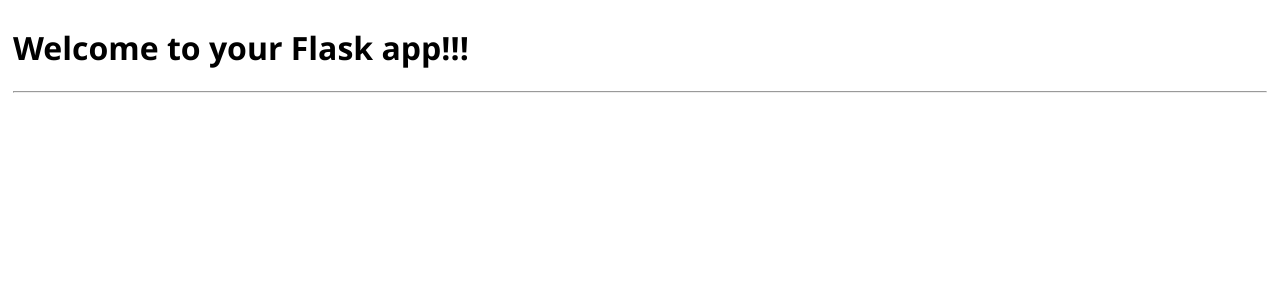
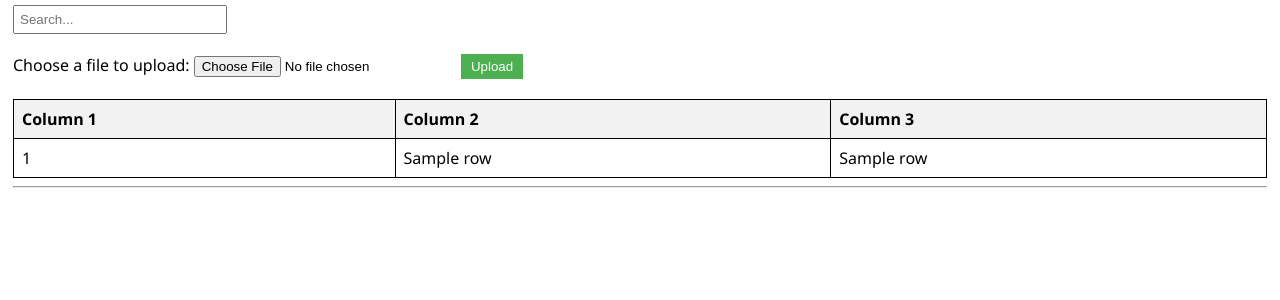
Before and after one commit to akj2003/SamplePython, a Flask app: template templates/home.html in a window 1280 px wide. Shown: the part 47-347 px from the top of the page. Run offline with Flask 3, Linux system fonts and the light colour scheme; the template is opened without the code that fills it: most values are stand-ins (such as "Sample title", 1, 10 or a date in 2020).

Commit message:
updated upload code

```diff
--- a/app.py
+++ b/app.py
@@ -1,13 +1,30 @@
-from flask import Flask, render_template
+from flask import Flask, render_template, request, redirect, url_for, jsonify
+import os
+from db_helper import insert_file_metadata
 
 app = Flask(__name__)
-
+app.config['UPLOAD_FOLDER'] = './uploads'
+app.config['MAX_CONTENT_LENGTH'] = 16 * 1024 * 1024  # 16 MB limit
 
 @app.route("/")
 def home():
     return render_template("home.html")
 
-
 @app.route("/about")
 def about():
     return render_template("about.html")
+
+@app.route('/upload', methods=['GET', 'POST'])
+def upload_file():
+    if request.method == 'POST':
+        if 'file' not in request.files:
+            return "No file part", 400
+        file = request.files['file']
+        if file.filename == '':
+            return "No selected file", 400
+        if file:
+            file.save(os.path.join(app.config['UPLOAD_FOLDER'], file.filename))
+            # Save file metadata to the database
+            insert_file_metadata(file.filename)
+            return "File uploaded successfully", 200
+    return render_template('upload.html')
--- a/requirements.txt
+++ b/requirements.txt
@@ -1 +1,2 @@
 flask
+pyodbc
--- a/templates/about.html
+++ b/templates/about.html
@@ -1,5 +1,7 @@
 {% extends 'base.html' %}
 
+{% block title %} Welcome to your Flask app!!! {% endblock %}
+
 {% block content %}
-    <h1>{% block title %} Welcome to your About page!!! {% endblock %}</h1>
+    <!--<h1>Welcome to your Flask app!!!</h1>-->
 {% endblock %}
--- a/templates/home.html
+++ b/templates/home.html
@@ -1,5 +1,115 @@
+<!-- filepath: /Users/aj/Workspace/Sample_WebApp_Python/SamplePython/templates/home.html -->
 {% extends 'base.html' %}
+<h1>{% block title %} Welcome to your Flask app!!! {% endblock %}</h1>
+{% block content %}
+    <form id="searchForm">
+        <input type="text" id="searchQuery" placeholder="Search..." oninput="filterTable()">
+    </form>
 
-{% block content %}
-    <h1>{% block title %} Welcome to your Flask app!!! {% endblock %}</h1>
+    <form id="uploadForm" method="POST" enctype="multipart/form-data">
+        <label for="file">Choose a file to upload:</label>
+        <input type="file" id="file" name="file" required>
+        <button type="submit">Upload</button>
+    </form>
+    <table id="dataTable">
+        <thead>
+            <tr>
+                <th>Column 1</th>
+                <th>Column 2</th>
+                <th>Column 3</th>
+            </tr>
+        </thead>
+        <tbody>
+            {% for row in data %}
+                <tr>
+                    <td>{{ row[0] }}</td>
+                    <td>{{ row[1] }}</td>
+                    <td>{{ row[2] }}</td>
+                </tr>
+            {% endfor %}
+        </tbody>
+    </table>
+    <script>
+        function filterTable() {
+            const query = document.getElementById('searchQuery').value.toLowerCase();
+            const rows = document.querySelectorAll('#dataTable tbody tr');
+            rows.forEach(row => {
+                const cells = row.querySelectorAll('td');
+                let match = false;
+                cells.forEach(cell => {
+                    if (cell.textContent.toLowerCase().includes(query)) {
+                        match = true;
+                    }
+                });
+                row.style.display = match ? '' : 'none';
+            });
+        }
+        document.getElementById('uploadForm').addEventListener('submit', function(event) {
+            event.preventDefault();
+            const formData = new FormData(this);
+            fetch('/upload', {
+                method: 'POST',
+                body: formData
+            })
+            .then(response => response.json())
+            .then(data => {
+                if (data.success) {
+                    alert('File uploaded successfully!');
+                    location.reload(); // Reload the page to see the updated data
+                } else {
+                    alert('File upload failed.');
+                }
+            })
+            .catch(error => console.error('Error:', error));
+        });
+    </script>
+    <style>
+        #dataTable {
+            width: 100%;
+            border-collapse: collapse;
+        }
+        #dataTable th, #dataTable td {
+            border: 1px solid black;
+            padding: 8px;
+            text-align: left;
+        }
+        #dataTable th {
+            background-color: #f2f2f2;
+        }
+        #searchForm {
+            margin-bottom: 20px;
+        }
+        #uploadForm {
+            margin-bottom: 20px;
+        }
+        #searchQuery {
+            width: 200px;
+            padding: 5px;
+        }
+        #file {
+            margin-right: 10px;
+        }
+        button {
+            padding: 5px 10px;
+            background-color: #4CAF50;
+            color: white;
+            border: none;
+            cursor: pointer;
+        }
+        button:hover {
+            background-color: #45a049;
+        }
+    </style>
+    <script>
+        // Add any additional JavaScript here
+        // For example, you can add event listeners or other functions
+        // to enhance the functionality of your web app.
+        // Example: Adding a click event to the table rows
+        const rows = document.querySelectorAll('#dataTable tbody tr');
+        rows.forEach(row => {
+            row.addEventListener('click', () => {
+                alert('Row clicked: ' + row.innerText);
+            });
+        });
+    </script>
 {% endblock %}
```
Also changed, not shown: config.py (added, +8 -0 lines), db_helper.py (added, +20 -0 lines), templates/upload.html (added, +15 -0 lines), README.md, 2 other files.
